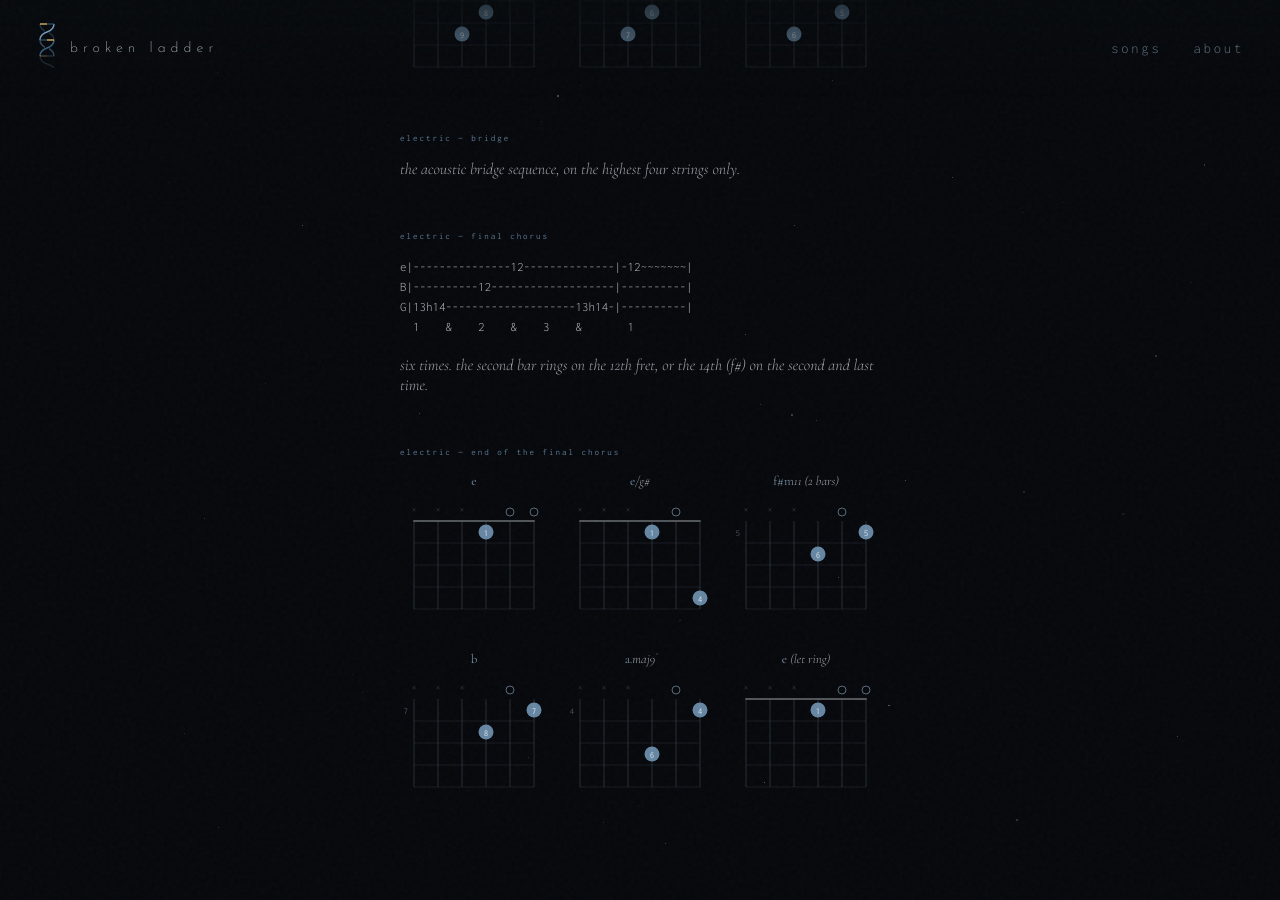
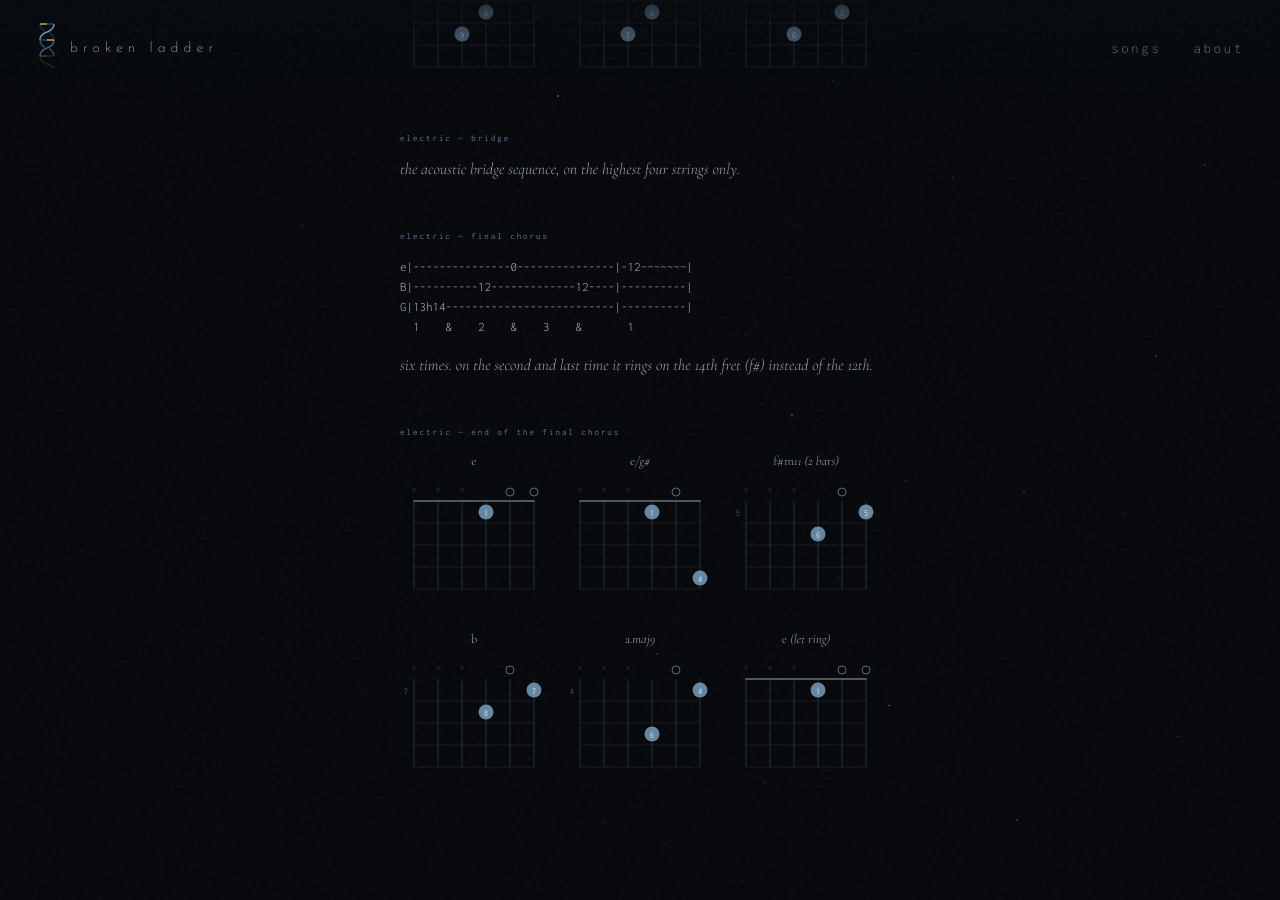
Before and after one commit to ClayShentrup/brokenladder, a Jekyll site: the page built from songs/the-puzzle-remains.html, in a window 1280 px wide and 900 px high, scrolled down 5510 px. Built offline with Jekyll 4.4.1, drawn with Linux system fonts in a browser that asks for light colours.

Commit message:
the puzzle remains: final chorus figure as played (open e, b string twice)
Co-Authored-By: Claude Opus 5.5 <noreply@anthropic.com>

```diff
--- a/songs/the-puzzle-remains.html
+++ b/songs/the-puzzle-remains.html
@@ -191,11 +191,11 @@ line: "rgba(126,166,200,0.18)"
 
     <div class="section" style="--anim-delay:1.65s">
       <div class="section-label">electric — final chorus</div>
-<pre class="tab">e|---------------12--------------|-12~~~~~~~|
-B|----------12-------------------|----------|
-G|13h14--------------------13h14-|----------|
+<pre class="tab">e|---------------0---------------|-12~~~~~~~|
+B|----------12-------------12----|----------|
+G|13h14--------------------------|----------|
   1    &    2    &    3    &       1</pre>
-      <p class="part-note">six times. the second bar rings on the 12th fret, or the 14th (f#) on the second and last time.</p>
+      <p class="part-note">six times. on the second and last time it rings on the 14th fret (f#) instead of the 12th.</p>
     </div>
 
     <div class="section" style="--anim-delay:1.7s">
```
